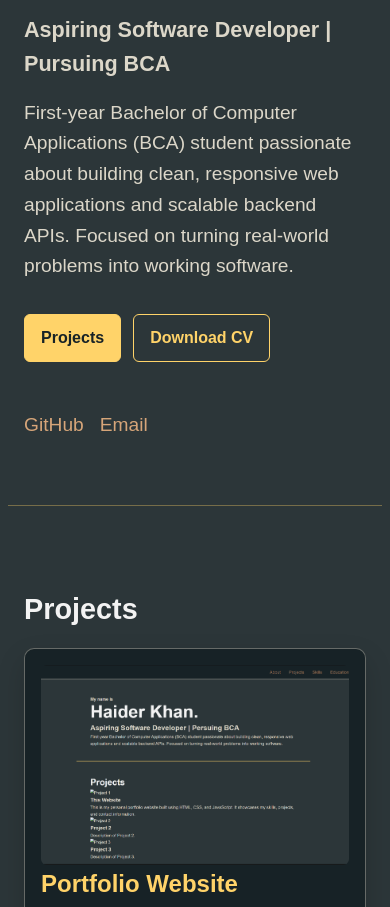
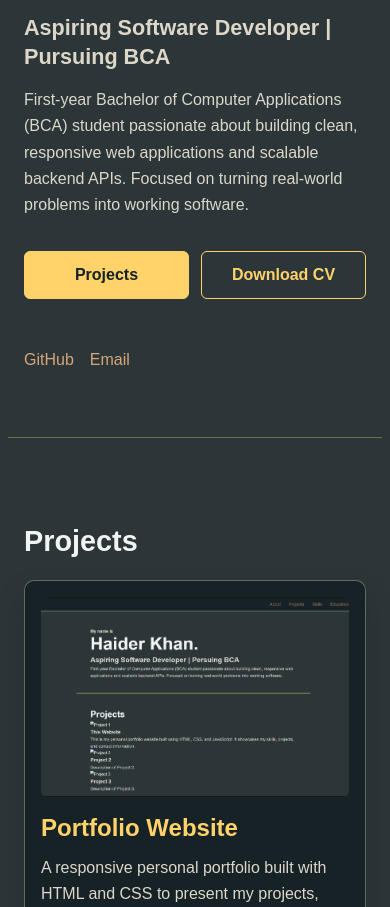
Before and after one commit to dev-hyder00x/Portfolio, a plain HTML site: page index.html in a window 390 px wide. Shown: the part 193-1100 px from the top of the page. Drawn offline with Linux system fonts and the light colour scheme.

Commit message:
debugged css for monile

```diff
--- a/css/style.css
+++ b/css/style.css
@@ -42,6 +42,7 @@ nav {
     justify-content: space-between;
     align-items: center;
     flex-wrap: wrap;
+    position: relative;
     max-width: 1100px;
     gap: 0.75rem 1rem;
     margin: 0 auto;
@@ -124,6 +125,10 @@ nav button:focus-visible{
 }
 
 @media (max-width: 600px){
+    body{
+        font-size: 1rem;
+    }
+
     header{
         width: calc(100% - 1rem);
         margin-top: 0.5rem;
@@ -148,7 +153,7 @@ nav button:focus-visible{
         display: none;
         position: absolute;
         top: calc(100% + 0.5rem);
-        right: 0;
+        right: 0.75rem;
         left: auto;
         flex-direction: column;
         gap: 0.15rem;
@@ -184,6 +189,66 @@ nav button:focus-visible{
         transform: translateY(-6px) rotate(-45deg);
     }
 
+    section{
+        margin-inline: 0.25rem;
+        padding: 3rem 1rem;
+    }
+
+    section:first-child{
+        padding-top: 2.5rem;
+    }
+
+    #name{
+        font-size: clamp(2.35rem, 12vw, 3.25rem);
+        overflow-wrap: anywhere;
+    }
+
+    #about h2{
+        font-size: 1.25rem;
+        line-height: 1.35;
+    }
+
+    #about p:not(#name-is){
+        line-height: 1.65;
+    }
+
+    .action-container{
+        margin: 1.5rem 0 2rem;
+        gap: 0.65rem;
+    }
+
+    #projects-btn,
+    #downloadCV{
+        flex: 1 1 8.5rem;
+        min-width: 0;
+        max-width: 12rem;
+        padding-inline: 0.75rem;
+    }
+
+    #id-links{
+        margin-top: 1.5rem;
+    }
+
+    #projects .projects-container{
+        gap: 1.25rem;
+    }
+
+    #projects .project{
+        padding: 0.75rem;
+    }
+
+    #projects .project-image{
+        height: clamp(150px, 52vw, 200px);
+    }
+
+    #projects .project h3{
+        font-size: 1.25rem;
+        margin-top: 0.75rem;
+    }
+
+    #contact p{
+        overflow-wrap: anywhere;
+    }
 }
 
 @media (max-width: 360px){
```
